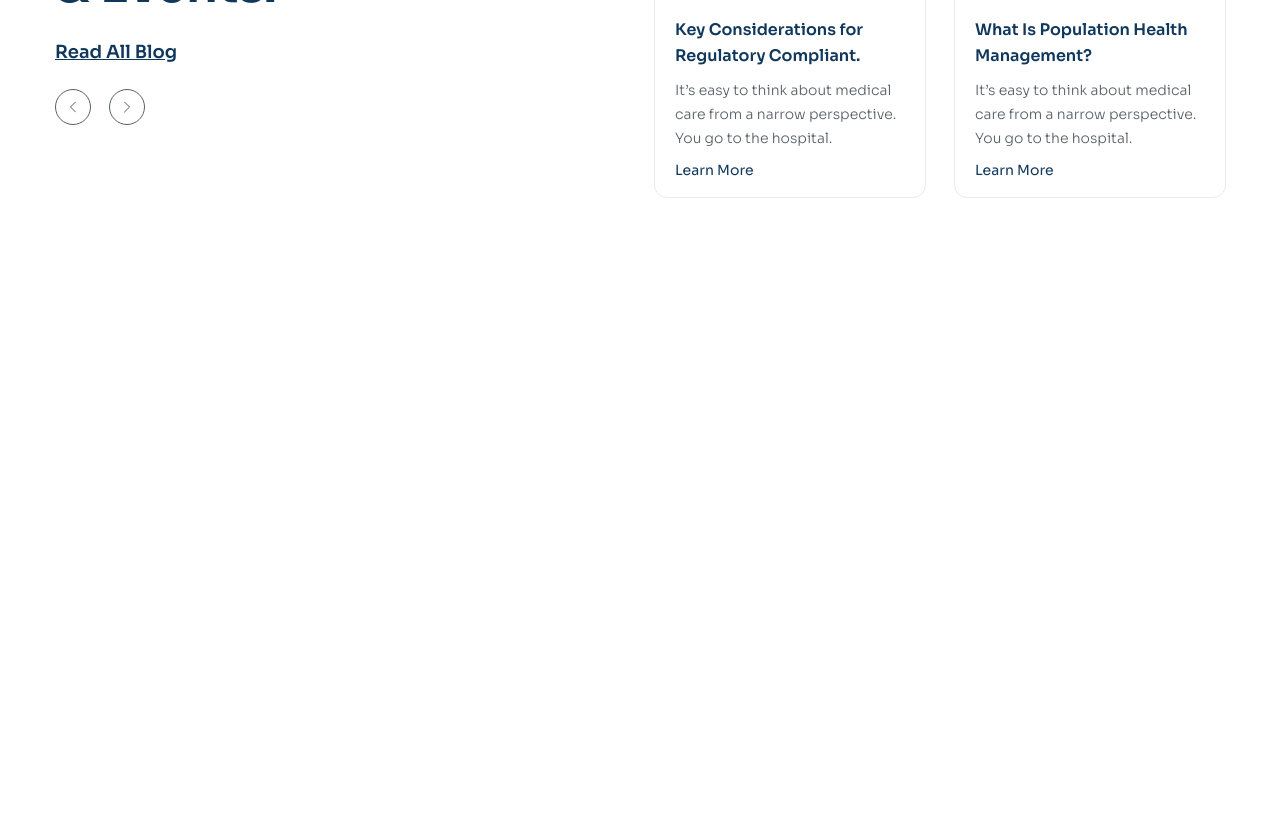
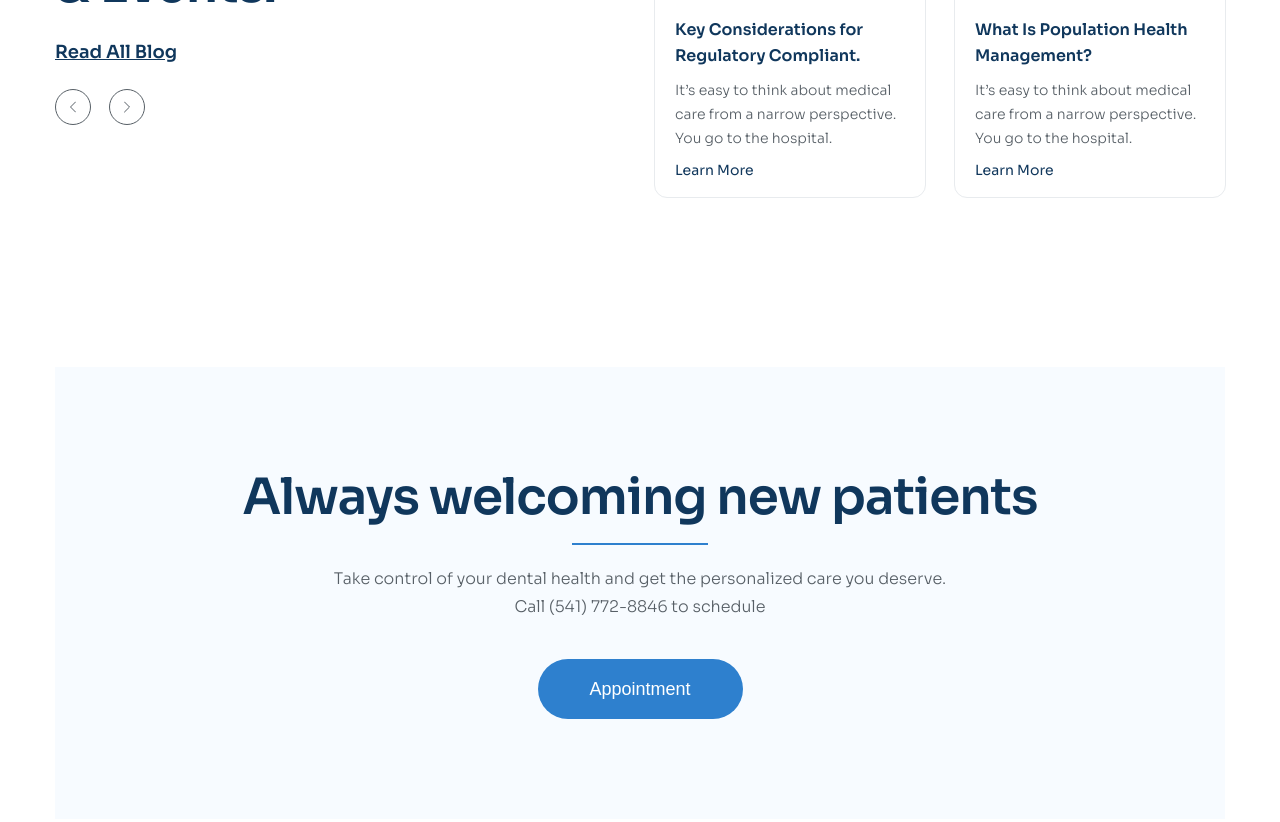
Before and after one commit to longocthien/project-03, a plain HTML site: page index.html in a window 1280 px wide. Shown: the part 5319-6141 px from the top of the page. Before the commit the page ends 5601 px from the top, so only its background shows below. Drawn offline with Linux system fonts and the light colour scheme.

Commit message:
appointment

```diff
--- a/assets/css/styles.css
+++ b/assets/css/styles.css
@@ -647,3 +647,53 @@ h1 {
     font-size: 1.4rem;
     color: var(--second-color);
 }
+
+/* =======appointment====== */
+
+.appointment__info {
+    display: flex;
+    flex-direction: column;
+    align-items: center;
+    justify-content: center;
+    margin: 85px 0 170px;
+    background: #f7fbff;
+    padding: 100px 178px;
+}
+
+.appointment__title {
+    position: relative;
+}
+
+.appointment__title::before {
+    position: absolute;
+    display: block;
+    left: 0;
+    right: 0;
+    bottom: -18px;
+    margin: 0 auto;
+    content: '';
+    width: 136px;
+    height: 2px;
+    background: var(--primary-color);
+}
+.appointment__desc {
+    margin-top: 38px;
+    width: 617px;
+    text-align: center;
+    font-weight: 300;
+    font-size: 1.6rem;
+    line-height: 1.75;
+    color: #575f66;
+}
+
+.appointment__btn {
+    margin-top: 38px;
+    width: 205px;
+    height: 60px;
+}
+
+.appointment__btn--a {
+    font-weight: 400;
+    font-size: 1.8rem;
+    color: #ffffff;
+}
--- a/index.html
+++ b/index.html
@@ -551,6 +551,29 @@
                     </div>
                 </div>
             </section>
+
+            <!-- ======appointment====== -->
+            <section>
+                <div class="appointment">
+                    <div class="content">
+                        <di class="appointment__info">
+                            <h2 class="appointment__title">
+                                Always welcoming new patients
+                            </h2>
+                            <p class="appointment__desc">
+                                Take control of your dental health and get the
+                                personalized care you deserve. Call (541) 772-8846
+                                to schedule
+                            </p>
+                            <button class="appointment__btn">
+                                <a href="#!" class="appointment__btn--a"
+                                    >Appointment</a
+                                >
+                            </button>
+                        </di >
+                    </div>
+                </div>
+            </section>
         </main>
     </body>
 </html>
```
